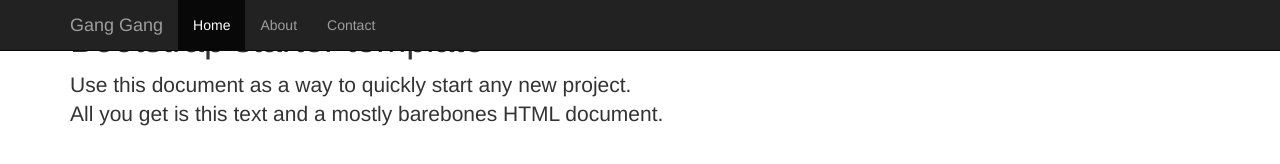
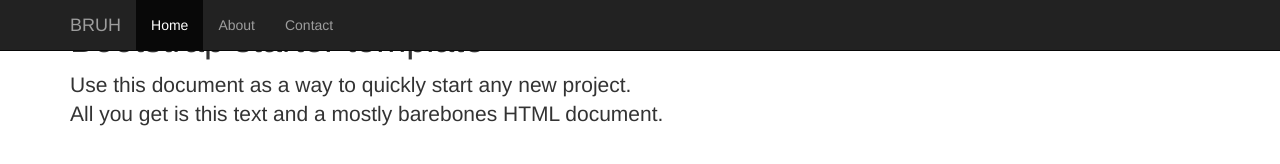
Before and after one commit to ARinggold/ARinggold.GitHub.IO, a plain HTML site: page index.html in a window 1280 px wide. Drawn offline with nearby package versions, Linux system fonts and the light colour scheme.

Commit message:
add more html

```diff
--- a/index.html
+++ b/index.html
@@ -17,7 +17,7 @@
             <span class="icon-bar"></span>
             <span class="icon-bar"></span>
           </button>
-          <a class="navbar-brand" href="#">Gang Gang</a>
+          <a class="navbar-brand" href="#">BRUH</a>
         </div>
         <div id="navbar" class="collapse navbar-collapse">
           <ul class="nav navbar-nav">
```
